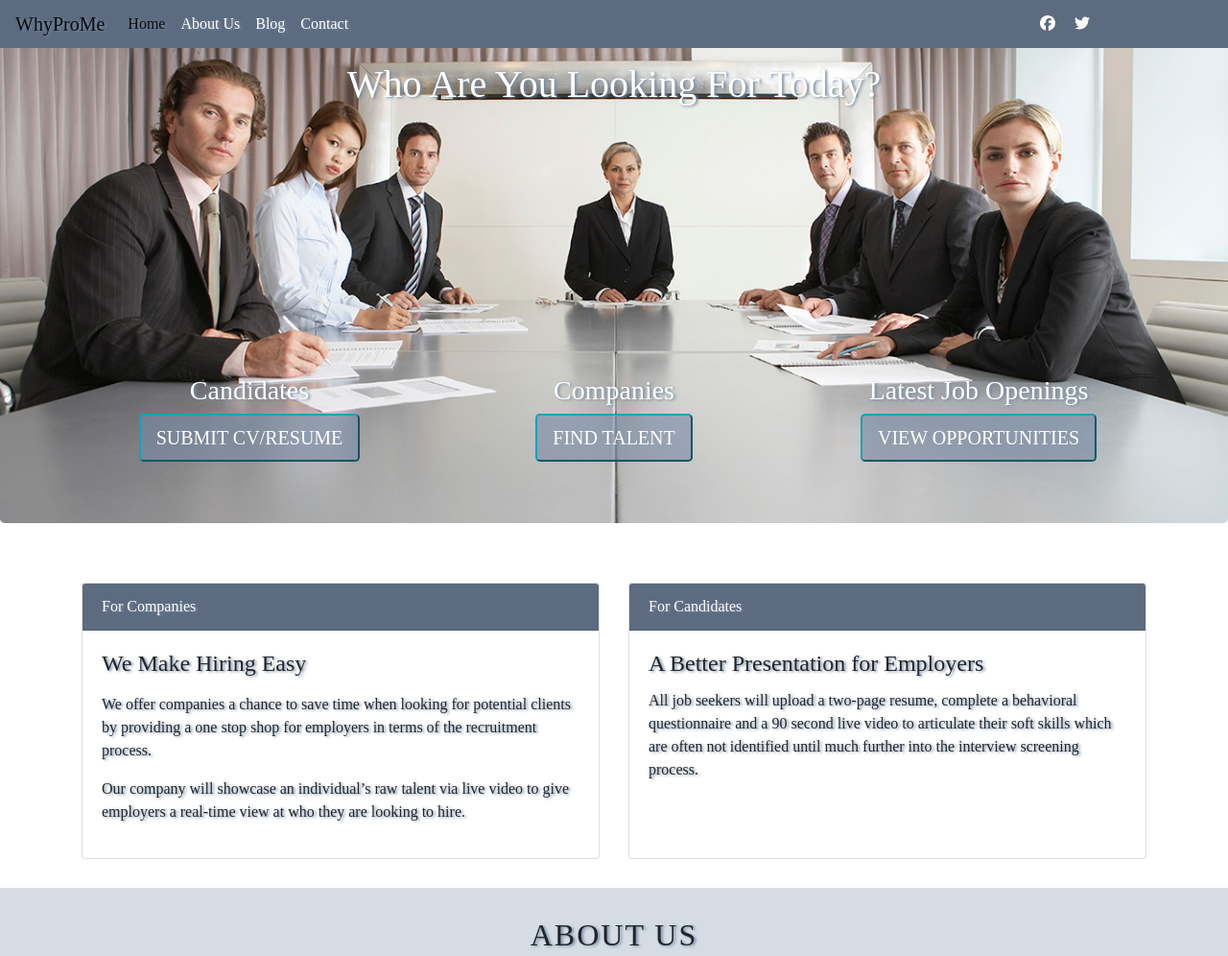
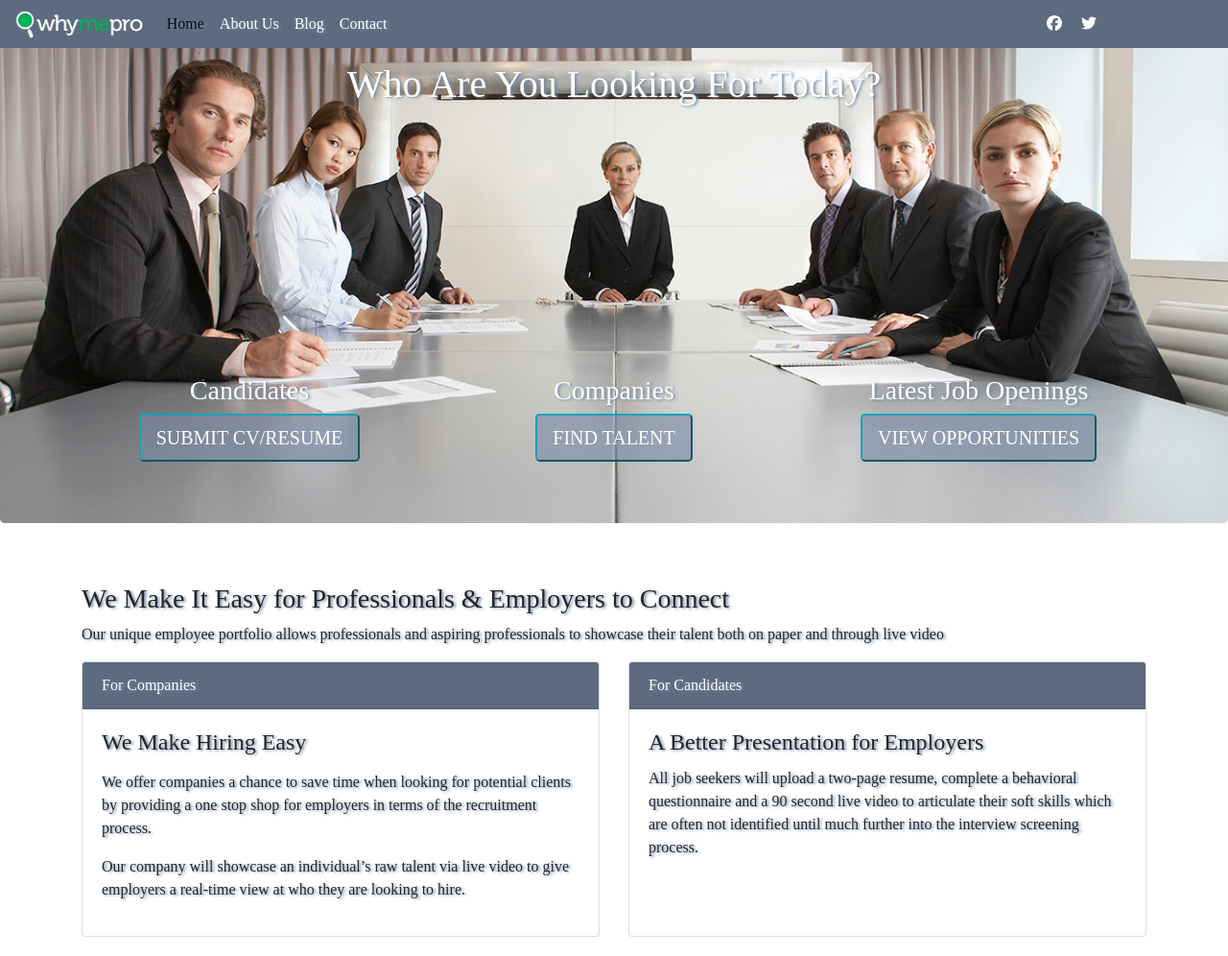
Before and after one commit to jnashsiegle/jnashsiegle.github.io, a website: page index.html in a window 1280 px wide. Shown: the top 996 px of the page at 96% size. Drawn offline with nearby package versions, Linux system fonts and the light colour scheme.

Commit message:
update of site

```diff
--- a/index.html
+++ b/index.html
@@ -11,7 +11,9 @@
 <body>
 
 <nav class="navbar navbar-expand-md fixed-top navbar-light">
-  <a class="navbar-brand" href="#">WhyProMe</a>
+  <a class="navbar-brand" href="#">
+    <img src = "images/logo.png" height = "30" alt = "">
+  </a>
   <button class="navbar-toggler" type="button" data-toggle="collapse" data-target="#navbarNav" aria-controls="navbarNav" aria-expanded="false" aria-label="Toggle navigation">
     <span class="navbar-toggler-icon"></span>
   </button>
@@ -68,6 +70,9 @@
 
       <section id = "how">
         <div class = "container">
+          <p class = "h3">
+          We Make It Easy for Professionals &amp; Employers to Connect</p>
+          <p>Our unique employee portfolio allows professionals and aspiring professionals to showcase their talent both on paper and through live video</p>
           <div class = "row">
             <div class = "col">
             <div class="card h-100">
```
Also changed, not shown: images/logo.png (added).
